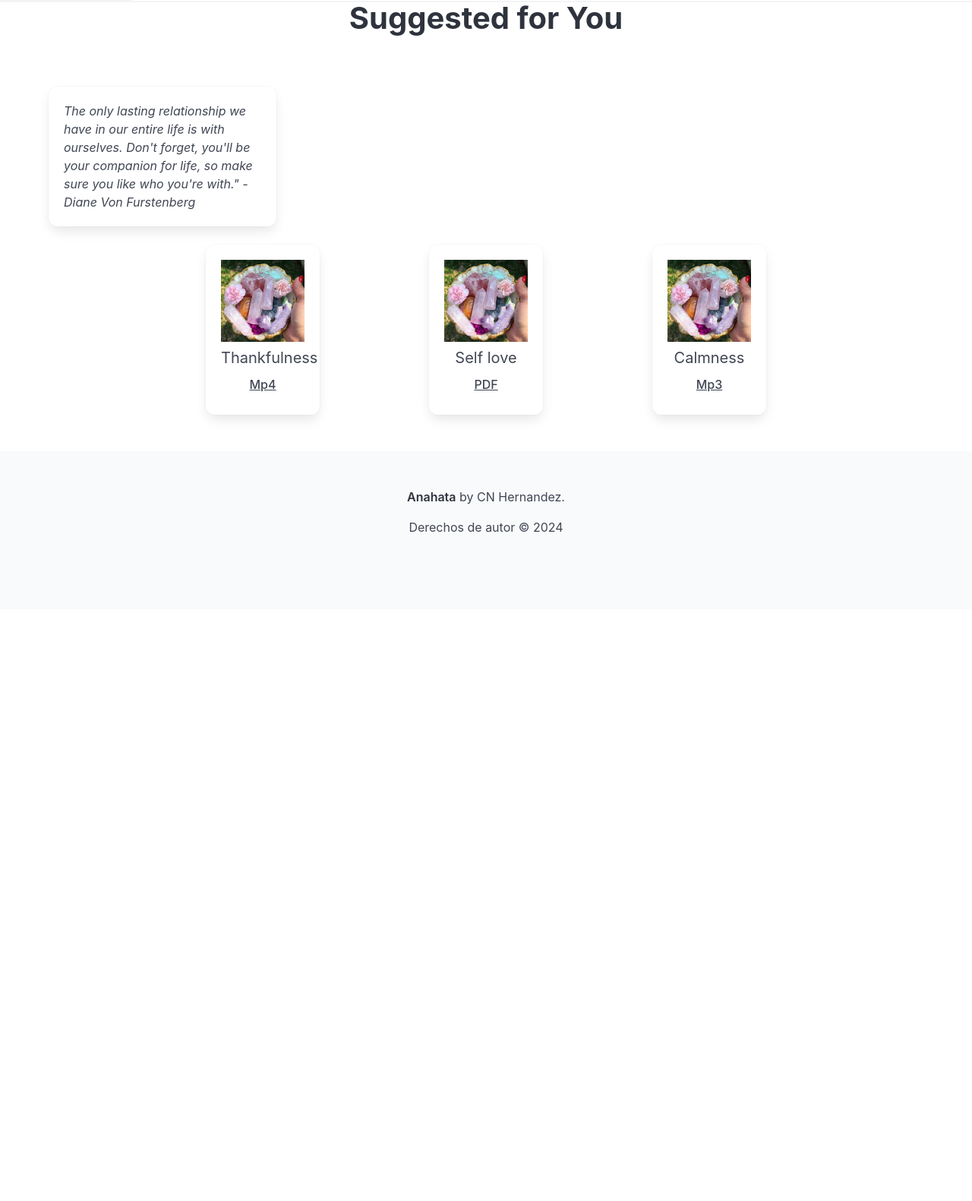
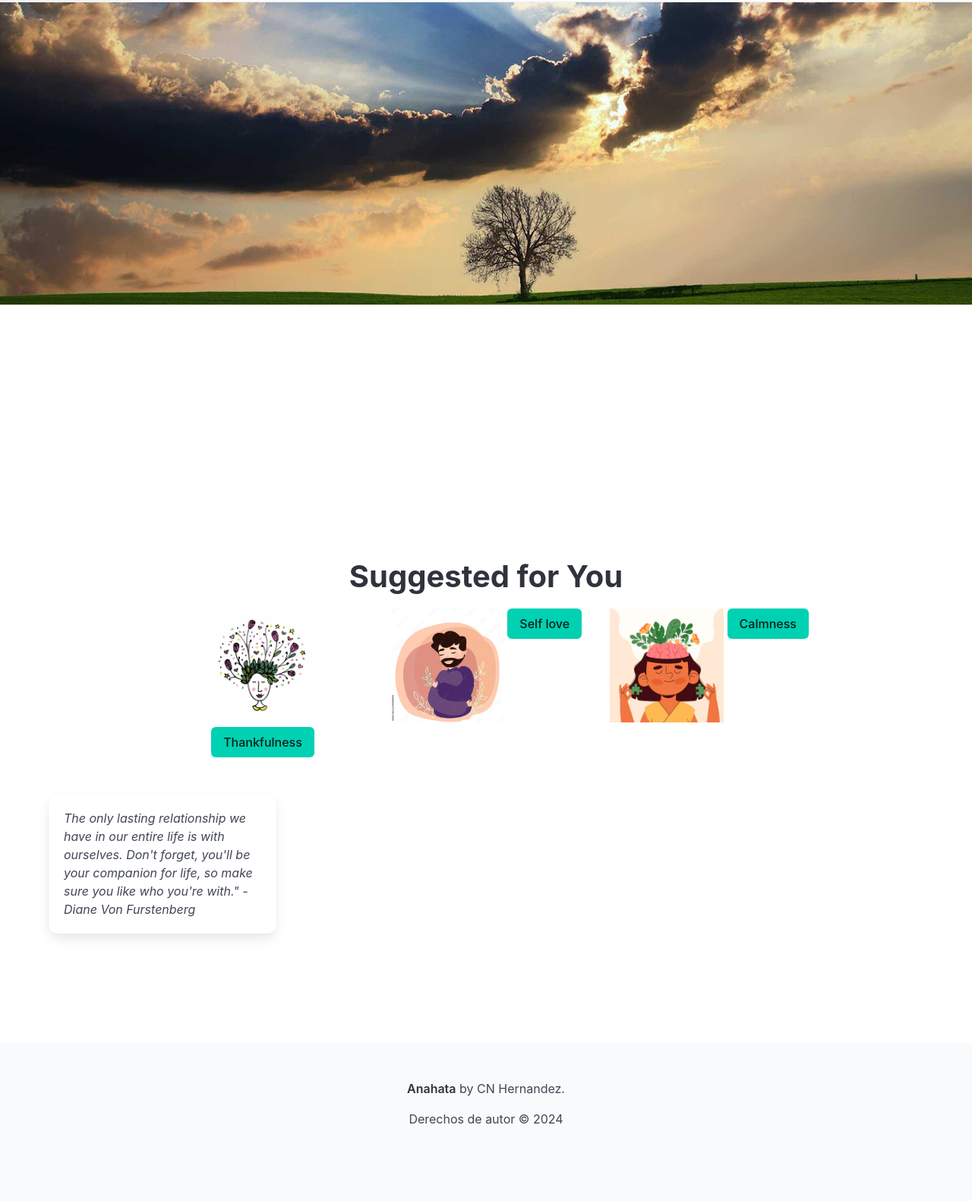
Before and after one commit to Carle93/DJANGOPROYECT, a Django app: template login/templates/login/Meditation.html in a window 1280 px wide. Shown: the part 165-1746 px from the top of the page at 76% size. Before the commit the page ends 866 px from the top, so only its background shows below. Run offline with Django 3.2, Linux system fonts and the light colour scheme; the template is opened without the code that fills it, so the values that code supplies are empty.

Commit message:
variations in temples

```diff
--- a/login/templates/login/Meditation.html
+++ b/login/templates/login/Meditation.html
@@ -3,52 +3,49 @@
 {% load static %}
 {% block content %}
 
-<h1 class="title is-size-2 has-text-green has-text-centered has-text-weight-bold" style="margin-bottom: 20px;"> Suggested for You </h1>
-<section class="section">
-    <div class="container">
-      <div class="columns is-multiline is-centered">
-        <!-- Box column -->
-        <div class="column is-6">
-          <div class="box" style="max-width: 300px;">
-            <p class="is-italic is-size-6">The only lasting relationship we have in our entire life is with ourselves. Don't forget, you'll be your companion for life, so make sure you like who you're with." - Diane Von Furstenberg</p>
-          </div>
-        </div>
-        <!-- Hidden advice column -->
-        <div class="column is-6">
-          <div class="box is-hidden">
-            <p class="is-italic is-size-6">Advice goes here...</p>
-          </div>
-        </div>
+
+<section class="hero is-fullheight">
+  <img class= "has-background, is-transparent" src="{% static 'imagen/Foto-meditation.jpg' %}" alt="Descripción de la imagen">
+  <div class="overlay" style="position: absolute; ; left: 0; width: 100%; height: 100%; display: flex; flex-direction: column; justify-content: flex-start; align-items: center;padding-top: 20%;">
+
+  </div>
+  <div p="">
+    <h1 class="title is-size-2 has-text-green has-text-centered has-text-weight-bold" style="margin-bottom: 20px;"> Suggested for You </h1>
+  </div>
+</section>
+
+<section>
+  <div class="container">
+    <div class="columns is-multiline is-centered ">
+
+
         <!-- Crystal columns -->
         <div class="column is-3 has-text-centered">
-          <div style="max-width: 150px; margin: 0 auto;">
-            <div class="box">
-              <img src="{% static 'imagen/cuarzos.jpg' %}" alt="cristal" width="150" height="150">
-              <h3 class="is-size-5 is-family-sans-serif">Thankfulness</h3>
-              <button class="button is-text">Mp4</button>
+          <img src="{% static 'imagen/agradecido.jpg' %}" alt="cristal" width="150" height="100">
+            <button class="button is-primary"> Thankfulness</button>
             </div>
+
+        <div class="column is-3 has-text-centered">
+          <img src="{% static 'imagen/amorpropio.jpg' %}" alt="cristal" width="150" height="100">
+            <button class="button is-primary"> Self love</button>
+           </div>
+
+        <div class="column is-3 has-text-centered">
+          <img src="{% static 'imagen/calma.avif' %}" alt="cristal" width="150" height="150">
+            <button class="button is-primary"> Calmness</button>
           </div>
+
         </div>
-        <div class="column is-3 has-text-centered">
-          <div style="max-width: 150px; margin: 0 auto;">
-            <div class="box ">
-              <img src="{% static 'imagen/cuarzos.jpg' %}" alt="cristal" width="150" height="150">
-              <h3 class="is-size-5 is-family-sans-serif">Self love</h3>
-              <button class="button is-text">PDF</button>
-            </div>
-          </div>
-        </div>
-        <div class="column is-3 has-text-centered">
-          <div style="max-width: 150px; margin: 0 auto;">
-            <div class="box">
-              <img src="{% static 'imagen/cuarzos.jpg' %}" alt="cristal" width="150" height="150">
-              <h3 class="is-size-5 is-family-sans-serif">Calmness</h3>
-              <button class="button is-text">Mp3</button>
-            </div>
-          </div>
-        </div>
+      </div>
+</section>
+
+<section class="section">
+  <div class="container">
+    <div class="box" style="max-width: 300px;">
+      <p class="is-italic is-size-6">The only lasting relationship we have in our entire life is with ourselves. Don't forget, you'll be your companion for life, so make sure you like who you're with." - Diane Von Furstenberg</p>
       </div>
     </div>
   </section>
 
+<div class="py-6"></div>
 {% endblock %}
--- a/login/templates/login/test.html
+++ b/login/templates/login/test.html
@@ -13,6 +13,9 @@
 </section>
 
 <div class="py-6"></div>
+<div class="box has-background-white has-text-centered">
+  <img src="{%static 'imagen/triste.jpg' %}" alt="SadGirl" width="80" height="80">
+</div>
 <h5 class="title is-size-3 has-text-white has-text-centered has-text-weight-bold">Sadness Assessment</h5>
 <div class="py-4"></div>
   <p class="is-size-6 has-tex-green has-text-centered is-family-sans-serif"> On a scale from 1 to 10, how strongly do you feel that? </p>
```
Also changed, not shown: login/static/imagen/Foto-meditation.jpg (added), login/static/imagen/Portada-meditation.jpg (added), login/static/imagen/agradecido.jpg (added), login/static/imagen/amorpropio.jpg (added), login/static/imagen/calm-nueva.png (added), login/static/imagen/calma.avif (added).
